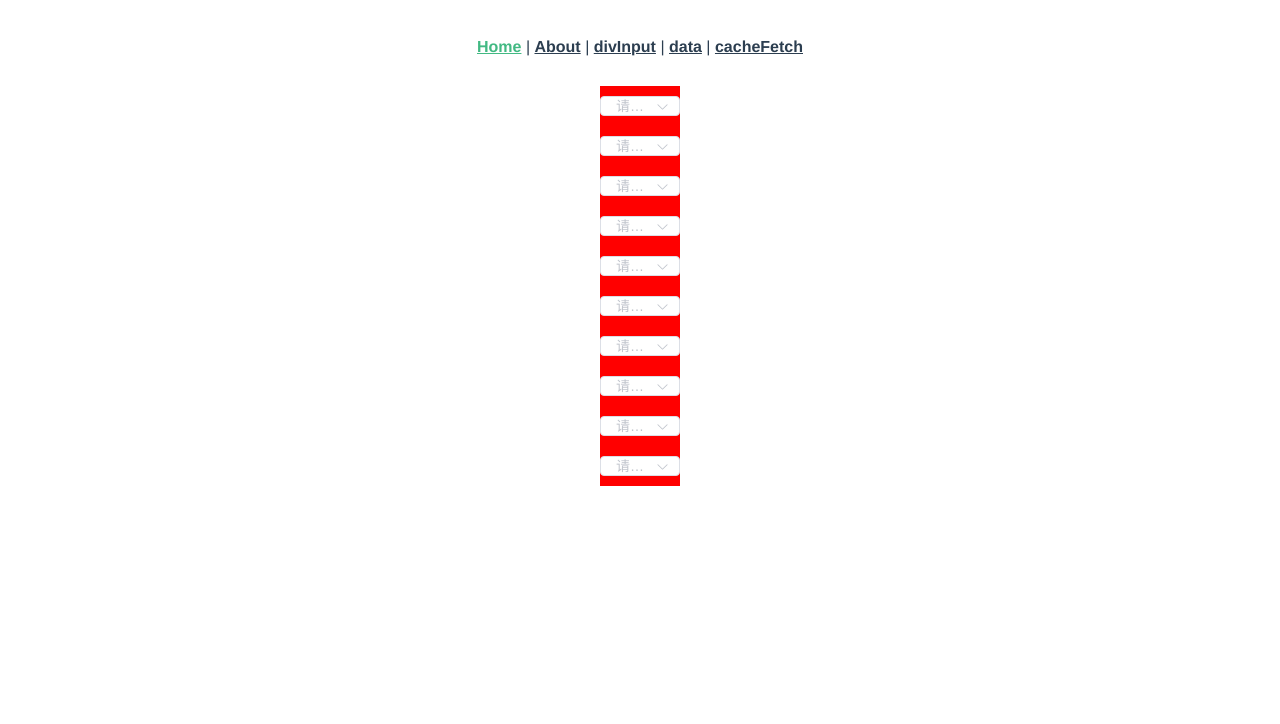
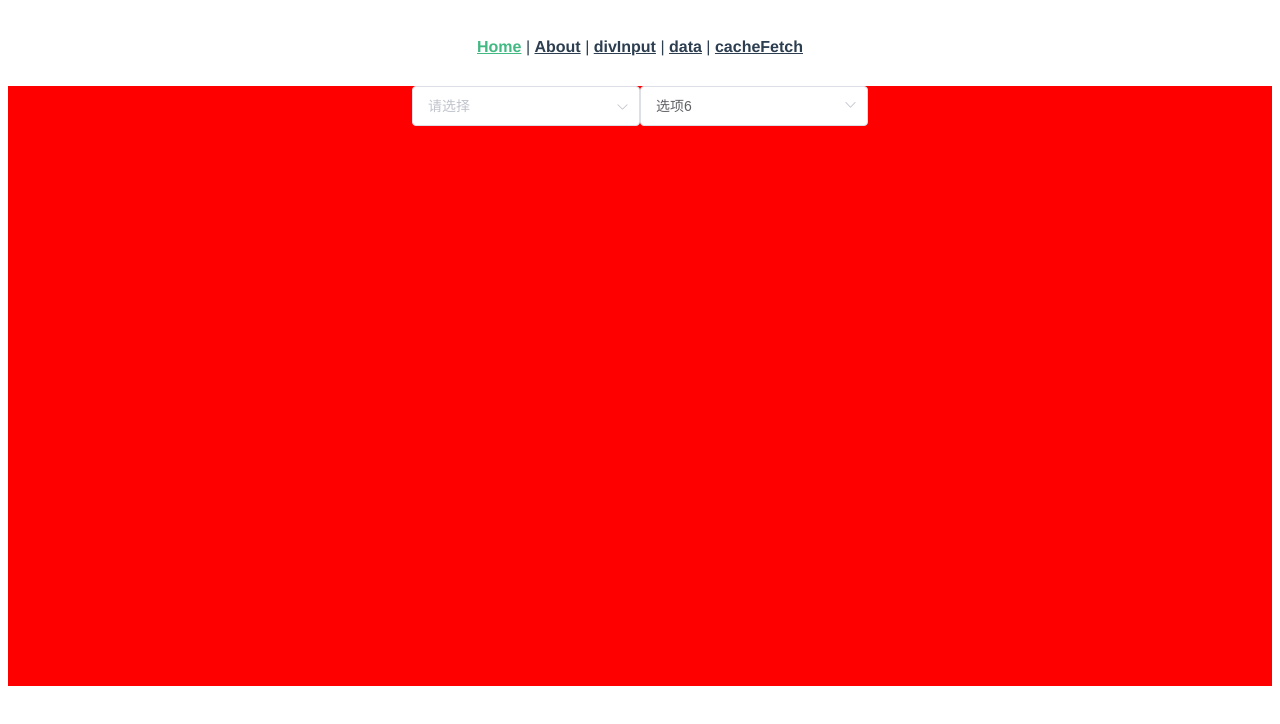
Before and after one commit to xiaoguhexiaotian/study-record, a Vue app in the folder v2ts_class-compont/: page / in a window 1280 px wide. Shown: the top 724 px of the page. Built offline with nearby package versions, Linux system fonts and the light colour scheme.

Commit message:
fix: bug场景模拟

```diff
--- /dev/null
+++ b/v2ts_class-compont/src/components/eventStop/cascader.vue
@@ -0,0 +1,321 @@
+<template>
+  <div class="cascader-comp">
+    <el-cascader
+      v-model="value"
+      :options="options"
+      :props="{ multiple: true }"
+      :clearable="false"
+      :show-all-levels="false"
+      ref="cascader"
+      @visible-change="cascaderVisible"
+    ></el-cascader>
+
+    <Select />
+  </div>
+</template>
+
+<script lang="ts">
+import { Component, Vue, Ref } from "vue-property-decorator";
+import Select from "@/components/eventStop/select.vue";
+@Component({
+  components: { Select },
+})
+export default class Cascader extends Vue {
+  options = [
+    {
+      value: "zhinan",
+      label: "指南",
+      children: [
+        {
+          value: "shejiyuanze",
+          label: "设计原则",
+          children: [
+            {
+              value: "yizhi",
+              label: "一致",
+            },
+            {
+              value: "fankui",
+              label: "反馈",
+            },
+            {
+              value: "xiaolv",
+              label: "效率",
+            },
+            {
+              value: "kekong",
+              label: "可控",
+            },
+          ],
+        },
+        {
+          value: "daohang",
+          label: "导航",
+          children: [
+            {
+              value: "cexiangdaohang",
+              label: "侧向导航",
+            },
+            {
+              value: "dingbudaohang",
+              label: "顶部导航",
+            },
+          ],
+        },
+      ],
+    },
+    {
+      value: "zujian",
+      label: "组件",
+      children: [
+        {
+          value: "basic",
+          label: "Basic",
+          children: [
+            {
+              value: "layout",
+              label: "Layout 布局",
+            },
+            {
+              value: "color",
+              label: "Color 色彩",
+            },
+            {
+              value: "typography",
+              label: "Typography 字体",
+            },
+            {
+              value: "icon",
+              label: "Icon 图标",
+            },
+            {
+              value: "button",
+              label: "Button 按钮",
+            },
+          ],
+        },
+        {
+          value: "form",
+          label: "Form",
+          children: [
+            {
+              value: "radio",
+              label: "Radio 单选框",
+            },
+            {
+              value: "checkbox",
+              label: "Checkbox 多选框",
+            },
+            {
+              value: "input",
+              label: "Input 输入框",
+            },
+            {
+              value: "input-number",
+              label: "InputNumber 计数器",
+            },
+            {
+              value: "select",
+              label: "Select 选择器",
+            },
+            {
+              value: "cascader",
+              label: "Cascader 级联选择器",
+            },
+            {
+              value: "switch",
+              label: "Switch 开关",
+            },
+            {
+              value: "slider",
+              label: "Slider 滑块",
+            },
+            {
+              value: "time-picker",
+              label: "TimePicker 时间选择器",
+            },
+            {
+              value: "date-picker",
+              label: "DatePicker 日期选择器",
+            },
+            {
+              value: "datetime-picker",
+              label: "DateTimePicker 日期时间选择器",
+            },
+            {
+              value: "upload",
+              label: "Upload 上传",
+            },
+            {
+              value: "rate",
+              label: "Rate 评分",
+            },
+            {
+              value: "form",
+              label: "Form 表单",
+            },
+          ],
+        },
+        {
+          value: "data",
+          label: "Data",
+          children: [
+            {
+              value: "table",
+              label: "Table 表格",
+            },
+            {
+              value: "tag",
+              label: "Tag 标签",
+            },
+            {
+              value: "progress",
+              label: "Progress 进度条",
+            },
+            {
+              value: "tree",
+              label: "Tree 树形控件",
+            },
+            {
+              value: "pagination",
+              label: "Pagination 分页",
+            },
+            {
+              value: "badge",
+              label: "Badge 标记",
+            },
+          ],
+        },
+        {
+          value: "notice",
+          label: "Notice",
+          children: [
+            {
+              value: "alert",
+              label: "Alert 警告",
+            },
+            {
+              value: "loading",
+              label: "Loading 加载",
+            },
+            {
+              value: "message",
+              label: "Message 消息提示",
+            },
+            {
+              value: "message-box",
+              label: "MessageBox 弹框",
+            },
+            {
+              value: "notification",
+              label: "Notification 通知",
+            },
+          ],
+        },
+        {
+          value: "navigation",
+          label: "Navigation",
+          children: [
+            {
+              value: "menu",
+              label: "NavMenu 导航菜单",
+            },
+            {
+              value: "tabs",
+              label: "Tabs 标签页",
+            },
+            {
+              value: "breadcrumb",
+              label: "Breadcrumb 面包屑",
+            },
+            {
+              value: "dropdown",
+              label: "Dropdown 下拉菜单",
+            },
+            {
+              value: "steps",
+              label: "Steps 步骤条",
+            },
+          ],
+        },
+        {
+          value: "others",
+          label: "Others",
+          children: [
+            {
+              value: "dialog",
+              label: "Dialog 对话框",
+            },
+            {
+              value: "tooltip",
+              label: "Tooltip 文字提示",
+            },
+            {
+              value: "popover",
+              label: "Popover 弹出框",
+            },
+            {
+              value: "card",
+              label: "Card 卡片",
+            },
+            {
+              value: "carousel",
+              label: "Carousel 走马灯",
+            },
+            {
+              value: "collapse",
+              label: "Collapse 折叠面板",
+            },
+          ],
+        },
+      ],
+    },
+    {
+      value: "ziyuan",
+      label: "资源",
+      children: [
+        {
+          value: "axure",
+          label: "Axure Components",
+        },
+        {
+          value: "sketch",
+          label: "Sketch Templates",
+        },
+        {
+          value: "jiaohu",
+          label: "组件交互文档",
+        },
+      ],
+    },
+  ];
+  value = [];
+
+  @Ref("cascader") readonly cascader: any;
+
+  cascaderVisible(visible: boolean) {
+    console.log(visible, this.$refs.cascader);
+    if (visible) {
+      setTimeout(() => {
+        window.addEventListener("click", this.watchWindowClick, { capture: true, once: true });
+      }, 300);
+    } else {
+      // window.removeEventListener("click", this.watchWindowClick);
+    }
+  }
+  watchWindowClick() {
+    console.log("cascader监听到了需要关闭");
+    this.closeDropDown();
+  }
+  closeDropDown() {
+    this.$refs.cascader.dropDownVisible = false;
+    // window.removeEventListener("click", this.watchWindowClick);
+  }
+}
+</script>
+<style lang="scss">
+.cascader-comp {
+  display: flex;
+  justify-content: center;
+}
+</style>
--- /dev/null
+++ b/v2ts_class-compont/src/components/eventStop/select.vue
@@ -0,0 +1,69 @@
+<template>
+  <div class="select-comp">
+    <el-select
+      ref="selectRef"
+      v-model="value"
+      clearable
+      placeholder="请选择"
+      noMatchVal="没匹配上时的值"
+      @visible-change="selectVisible"
+    >
+      <el-option
+        v-for="item in options"
+        :key="item.value"
+        :label="item.label"
+        :value="item.value"
+      ></el-option>
+    </el-select>
+  </div>
+</template>
+
+<script lang="ts">
+import { Component, Vue, Ref } from "vue-property-decorator";
+@Component
+export default class Select extends Vue {
+  options = [
+    {
+      value: "选项1",
+      label: "黄金糕",
+    },
+    {
+      value: "选项2",
+      label: "双皮奶",
+    },
+    {
+      value: "选项3",
+      label: "蚵仔煎",
+    },
+    {
+      value: "选项4",
+      label: "龙须面",
+    },
+    {
+      value: "选项5",
+      label: "北京烤鸭",
+    },
+  ];
+  value = "选项6";
+
+  @Ref("selectRef") readonly selectRef: any;
+  selectVisible(visible: boolean) {
+    console.log("select的visible被触发");
+    if (visible) {
+      setTimeout(() => {
+        window.addEventListener("click", this.watchWindowClick);
+      }, 300);
+    } else {
+      window.removeEventListener("click", this.watchWindowClick);
+    }
+  }
+  watchWindowClick() {
+    console.log("select监听到了需要关闭");
+    this.closeDropDown();
+  }
+  closeDropDown() {
+    this.$refs.selectRef.blur();
+  }
+}
+</script>
+<style lang="scss"></style>
--- a/v2ts_class-compont/src/views/HomeView.vue
+++ b/v2ts_class-compont/src/views/HomeView.vue
@@ -1,5 +1,5 @@
 <template>
-  <div class="home">
+  <div class="home" @mousedown.stop>
     <!-- father:
     <button @click="fatherBtn">父组件按钮</button>
     <button @click="fatherHandleEdit">从父组件修改list</button> -->
@@ -23,35 +23,14 @@
         />
       </template>
     </HelloWorld> -->
-    <div v-for="i in 10" :key="i">
-      <el-cascader
-        :value="value"
-        :options="options"
-        :props="{ multiple: true }"
-        :clearable="false"
-        :show-all-levels="false"
-      >
-        <template slot-scope="{ node, data }">
-          <div v-if="node.level !== 1">
-            <el-checkbox v-model="node.checked">
-              <span @click="getCurrentNode(node)">{{ data.label }}</span>
-            </el-checkbox>
-          </div>
-          <el-tooltip v-else-if="data.disabled" placemeny="top" :open-delay="300">
-            <div slot="content">禁用</div>
-            <span @click="getCurrentNode(node)">{{ data.label }}</span>
-          </el-tooltip>
-          <span v-else @click="getCurrentNode(node)">{{ data.label }}</span>
-        </template>
-      </el-cascader>
-    </div>
+    <Cascader />
   </div>
 </template>
 
 <script lang="ts">
 import { Component, Vue, Provide, Watch, Ref } from "vue-property-decorator";
 import HelloWorld from "@/components/HelloWorld.vue";
-import Cascader from "@/components/cascader/index.vue";
+import Cascader from "@/components/eventStop/cascader.vue";
 import { SceneType, testArray, windowsParamOptions } from "@/components/cascader/constant";
 import { PointWindowParam } from "@/components/cascader/constant";
 import { getPointWindowParamList, handlePointWindowParam } from "@/components/cascader/utils";
@@ -96,7 +75,7 @@ export default class HomeView extends Vue {
   //   console.log("父beforeCreate");
   // }
   created() {
-    this.InitPointWindowParam();
+    // this.InitPointWindowParam();
   }
   // beforeMount() {
   //   console.log("父beforeMount");
@@ -175,14 +154,7 @@ export default class HomeView extends Vue {
 </script>
 <style lang="scss">
 .home {
-  .el-cascader {
-    width: 80px;
-    .el-input {
-      background-color: red;
-      .el-input__inner {
-        height: 20px !important;
-      }
-    }
-  }
+  height: 600px;
+  background-color: red;
 }
 </style>
```
